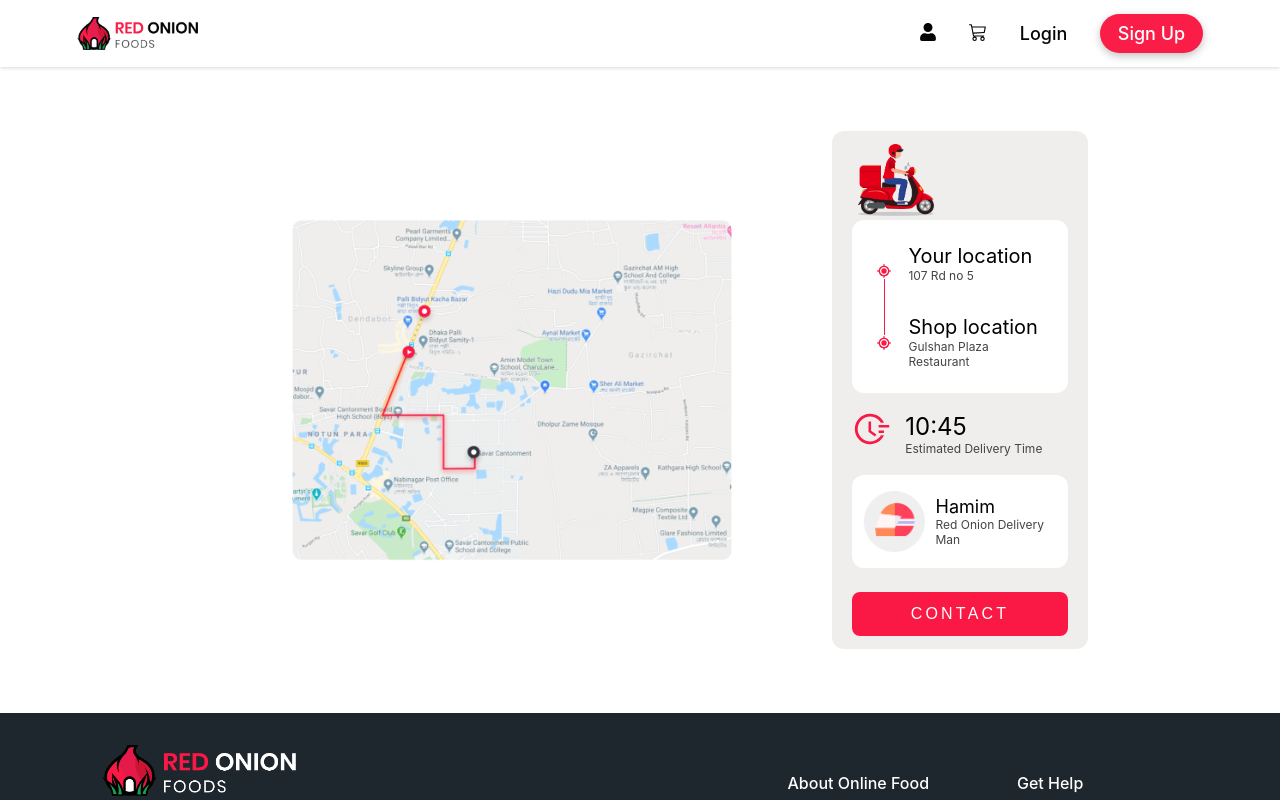
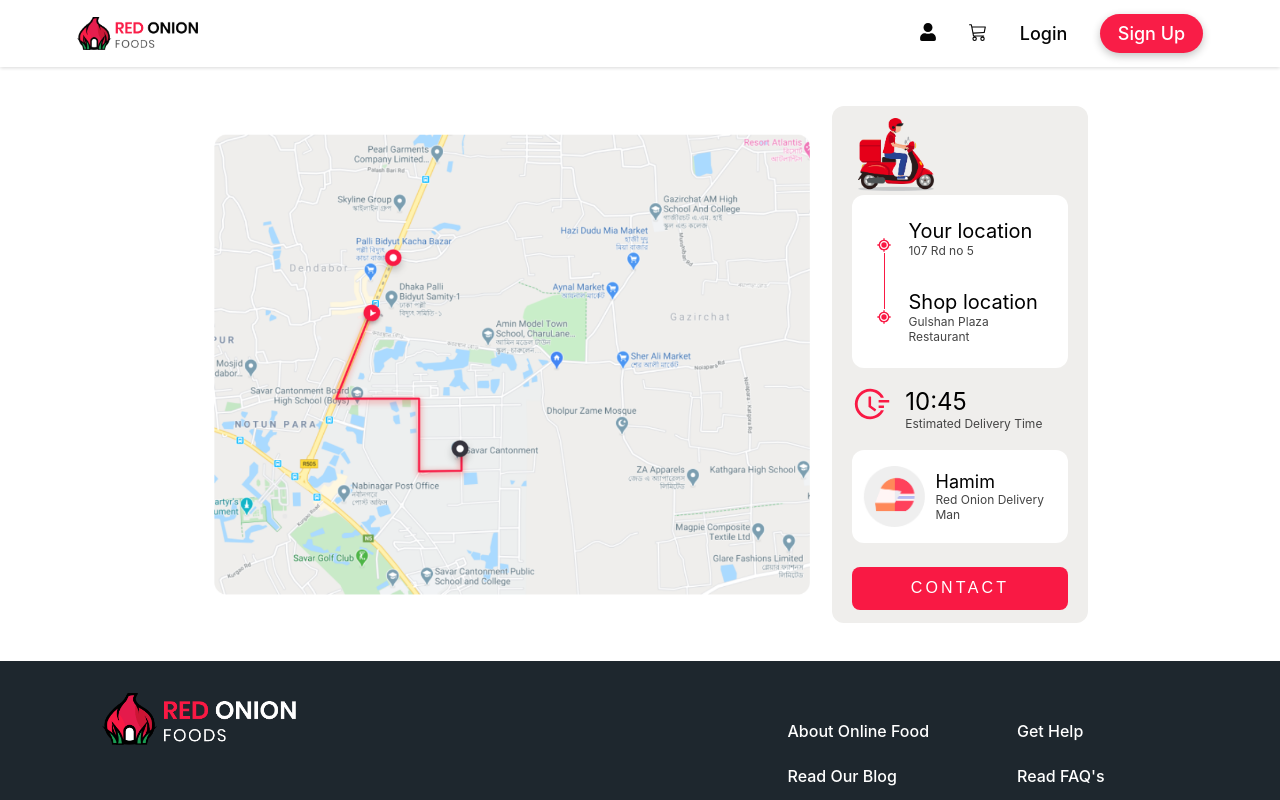
Before and after one commit to rirefat/red-onion, a React (Create React App) app: page /track-order in a window 1280 px wide. Shown: the top 800 px of the page. Built offline with nearby package versions, Linux system fonts and the light colour scheme.

Commit message:
done track page

```diff
--- a/src/components/TracOrder/TracOrder.css
+++ b/src/components/TracOrder/TracOrder.css
@@ -1,7 +1,7 @@
 .track-order {
   display: grid;
   grid-template-columns: 5fr 2fr;
-  padding: 5% 15%;
+  padding: 3% 15%;
 }
 .track-order .google-map {
   display: flex;
@@ -9,7 +9,7 @@
   align-items: center;
 }
 .track-order .google-map img {
-  width: 70%;
+  width: 95%;
 }
 .track-order .riders-info {
   background-color: #EFEEEC;
--- a/src/components/TracOrder/TracOrder.scss
+++ b/src/components/TracOrder/TracOrder.scss
@@ -4,7 +4,7 @@ $primary-deep: #d2032b;
 .track-order{
     display: grid;
     grid-template-columns: 5fr 2fr;
-    padding: 5% 15%;
+    padding: 3% 15%;
 
     .google-map{
         display: flex;
@@ -12,7 +12,7 @@ $primary-deep: #d2032b;
         align-items: center;
 
         img{
-            width: 70%;
+            width: 95%;
         }
     }
 
```
